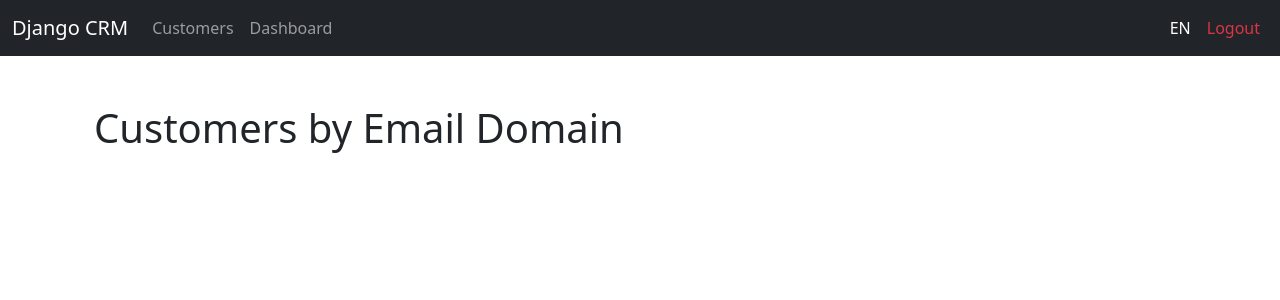
After one commit to abushka110/Django_CRM, a Django app: page /en/full-email-stats/ in a window 1280 px wide. The commit adds this page. Shown: the top 300 px of the page. Run offline with Django 5.2, Linux system fonts and the light colour scheme; the visitor is signed in with stand-in values (Sample User, id 1); data that the repository does not hold is empty.

Commit message:
separate page for e-mail domains stats

```diff
--- /dev/null
+++ b/dcrm/website/templates/full_email_stats.html
@@ -0,0 +1,16 @@
+{% extends 'base.html' %}
+{% load i18n %}
+
+{% block content %}
+<div class="container mt-4">
+    <h1>{% trans "Customers by Email Domain" %}</h1>
+    <ul class="list-group mt-3">
+        {% for item in domain_counts %}
+        <li class="list-group-item d-flex justify-content-between">
+            <span>{{ item.domain }}</span>
+            <span>{{ item.total }}</span>
+        </li>
+        {% endfor %}
+    </ul>
+</div>
+{% endblock %}
--- a/dcrm/website/urls.py
+++ b/dcrm/website/urls.py
@@ -29,4 +29,5 @@ urlpatterns = [
     path('update_record/<int:pk>', views.update_record, name = 'update_record'),
     path('dashboard/', views.dashboard, name='dashboard'),
     path('full-state-stats/', views.full_state_stats, name='full_state_stats'),
+    path('full-email-stats/', views.full_email_stats, name='full_email_stats'),
 ]
--- a/dcrm/website/views.py
+++ b/dcrm/website/views.py
@@ -144,3 +144,27 @@ def full_state_stats(request):
     else:
         messages.error(request, _("You must be logged in!"))
         return redirect('home')
+
+def full_email_stats(request):
+    if request.user.is_authenticated:
+        # Get all emails
+        emails = Record.objects.values_list('email', flat=True)
+        # Extract domains
+        domains = [email.split('@')[1] for email in emails if email and '@' in email]
+
+        # Count occurrences of each domain
+        domain_counts = {}
+        for d in domains:
+            domain_counts[d] = domain_counts.get(d, 0) + 1
+
+        # Convert to a sorted list of dicts
+        domain_counts_full = sorted(
+            [{'domain': domain, 'total': count} for domain, count in domain_counts.items()],
+            key=lambda x: x['total'],
+            reverse=True
+        )
+
+        return render(request, "full_email_stats.html", {"domain_counts": domain_counts_full})
+    else:
+        messages.error(request, _("You must be logged in!"))
+        return redirect('home')
```
Also changed, not shown: dcrm/website/templates/dashboard.html (+7 -1 lines).
